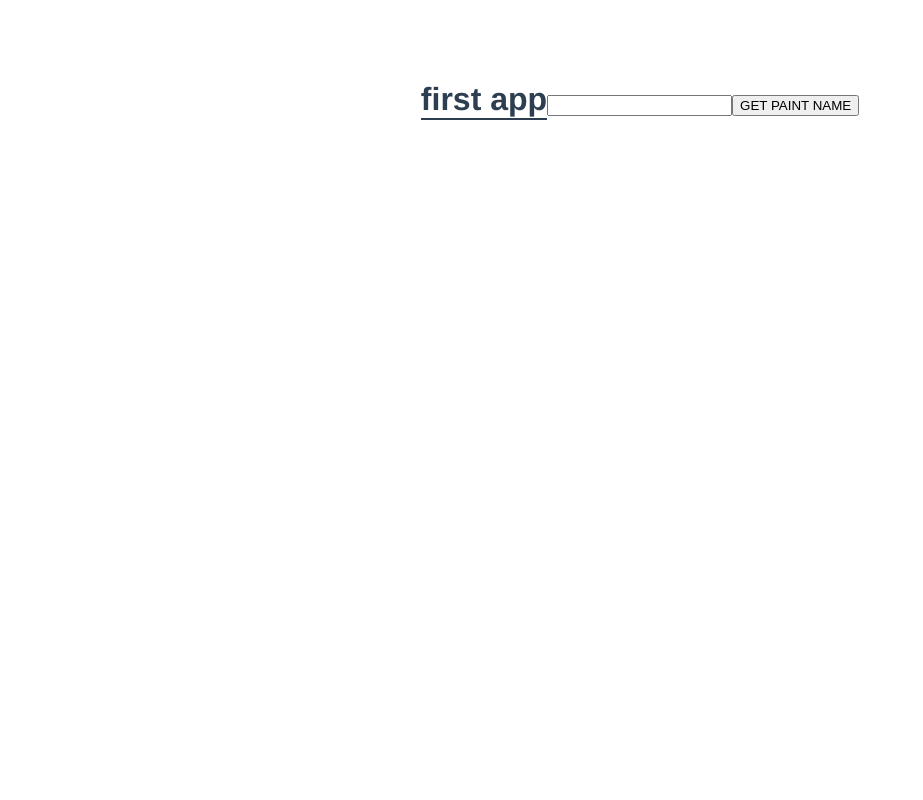
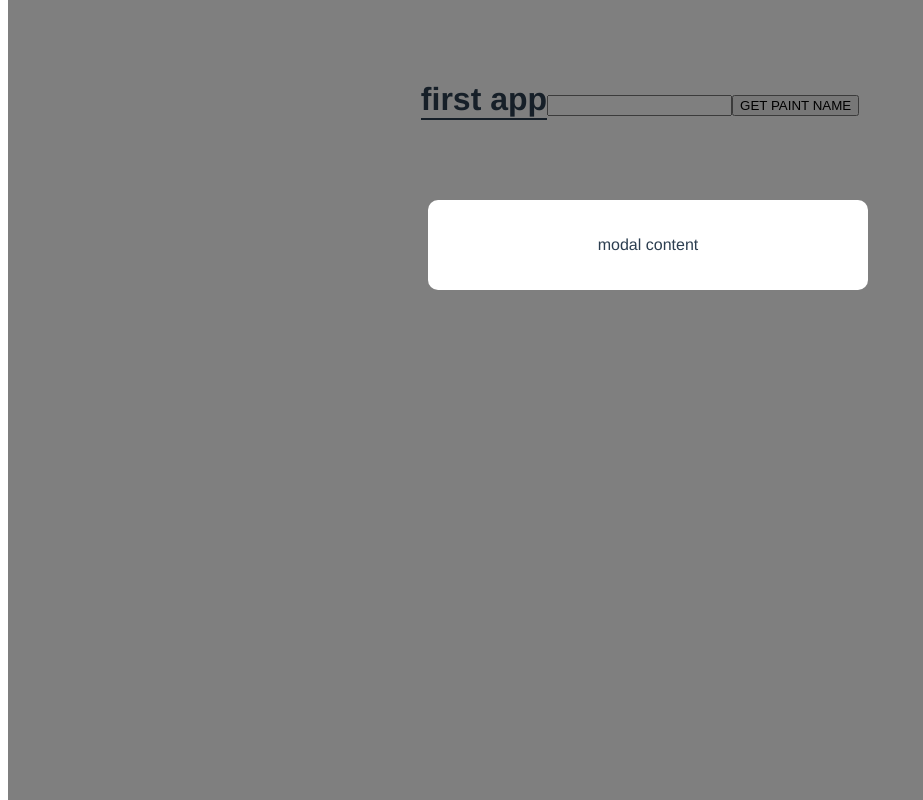
Before and after one commit to Paul2071/vuemodal, a Vue app: page / in a window 1280 px wide. Shown: the whole page, without its empty margins (0-923 px from the left). Built offline with nearby package versions, Linux system fonts and the light colour scheme.

Commit message:
added resuable modal / alert box as a component

```diff
--- a/src/App.vue
+++ b/src/App.vue
@@ -2,14 +2,18 @@
   <h1>{{title}}</h1>
   <input type="text" ref="paint">
   <button @click="handleClick()" >GET PAINT NAME</button>
+  <Modal/>
 
 </template>
 
 <script>
 
+import Modal from "./components/Modal.vue"
+
 
 export default {
   name: 'App',
+  components: {Modal},
 
   data () {
     return {
@@ -24,6 +28,7 @@
       this.$refs.paint.focus()
     }
   }
+
 }
 </script>
 
--- /dev/null
+++ b/src/components/Modal.vue
@@ -0,0 +1,25 @@
+<template>
+    <div class="backdrop">
+        <div class="modal">
+            <p>modal content</p>
+        </div>
+    </div>
+</template>
+
+<style>
+  .modal {
+    width: 400px;
+    padding: 20px;
+    margin: 200px auto;
+    background: white;
+    border-radius: 10px;
+  }
+  .backdrop {
+    top: 0;
+    position: fixed;
+    background: rgba(0,0,0,0.5);
+    width: 100%;
+    height: 100%;
+  }
+
+</style>
```
Also changed, not shown: src/components/HelloWorld.vue (deleted, +0 -57 lines), notes.txt.
